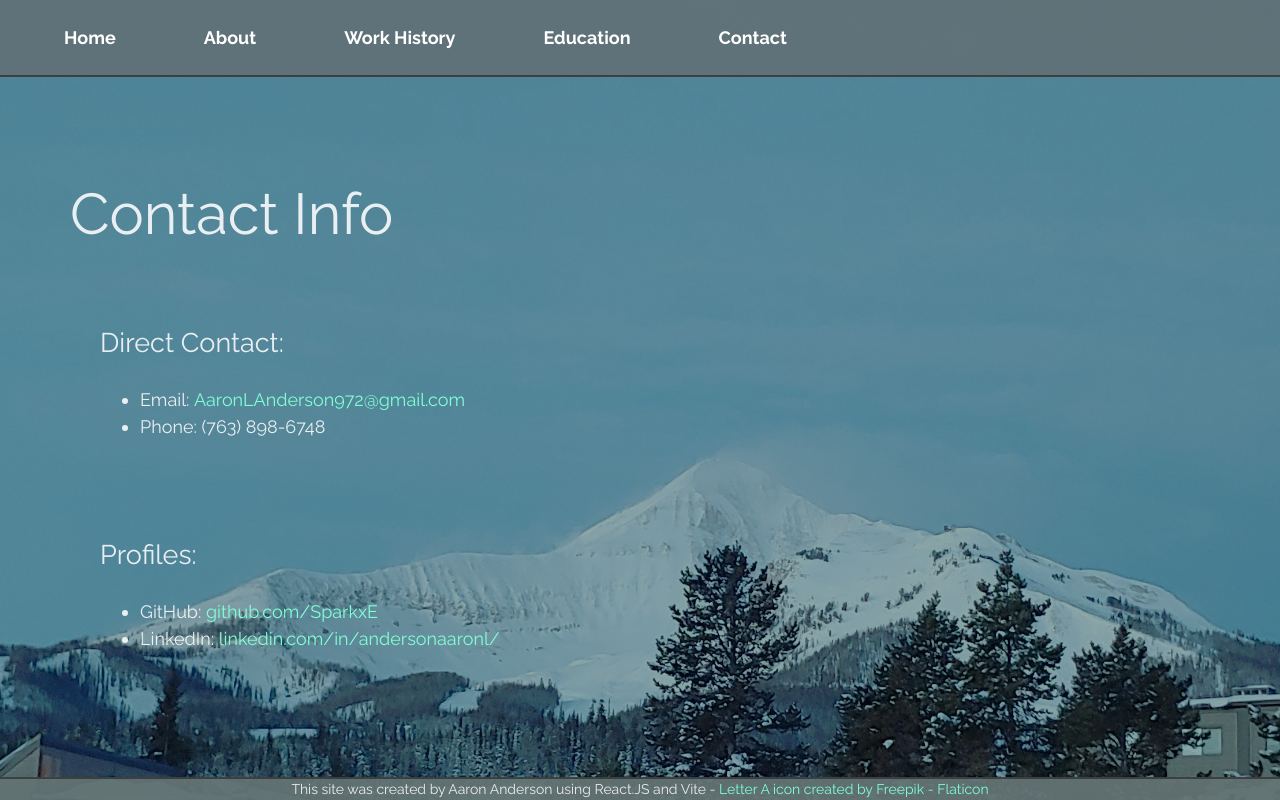
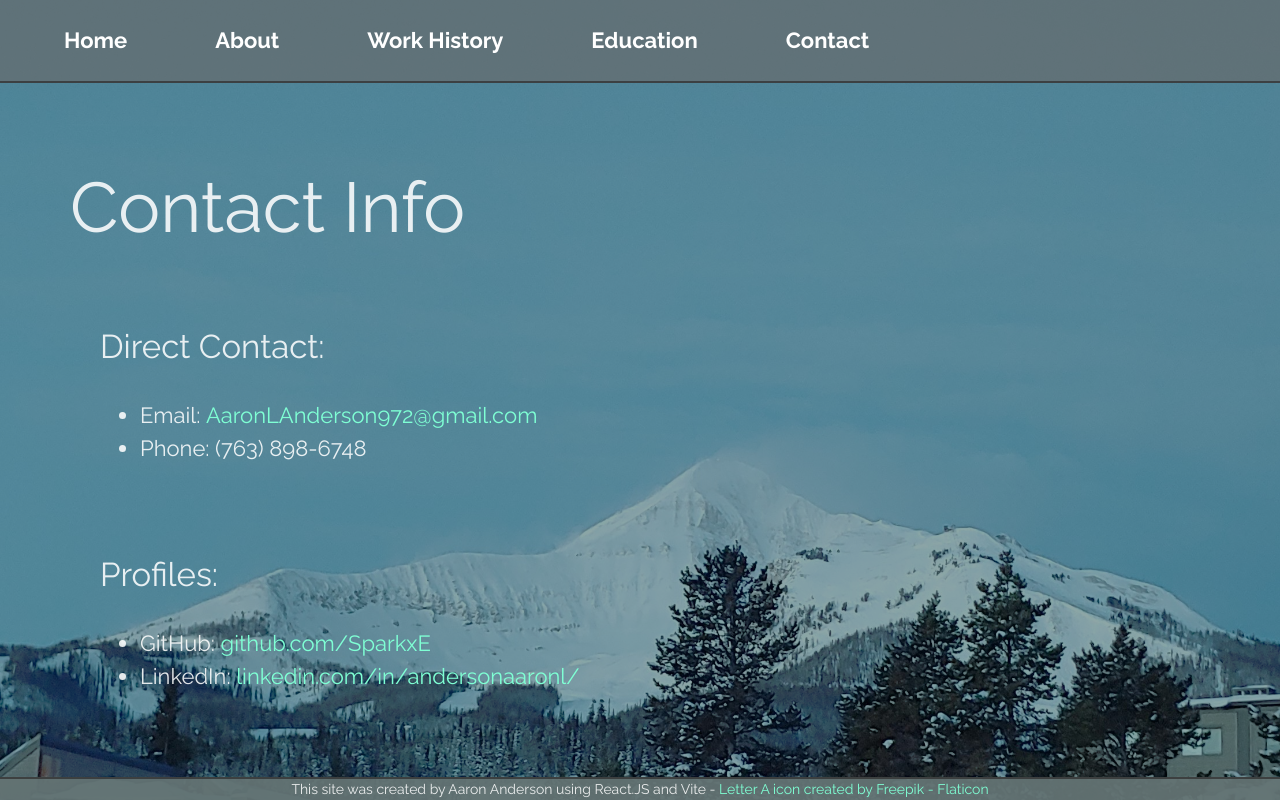
Before and after one commit to SparkxE/ResumeSite, a React (Vite) app: page /contact in a window 1280 px wide. Built offline with nearby package versions, Linux system fonts and the light colour scheme.

Commit message:
Fixed white flashing when clicking NavBar options; added background coloring to index.html to limit similar flashing on page refresh; removed improper tags from Contact.jsx; NavBar.jsx subject to removal due to the fix for the white flashing on NavBar option selection.

```diff
--- a/index.html
+++ b/index.html
@@ -1,5 +1,5 @@
 <!DOCTYPE html>
-<html lang="en">
+<html lang="en" style="background: rgba(82, 132, 152);">
   <head>
     <meta charset="UTF-8" />
     <link rel="icon" href="./src/assets/ALogo.png" style="background-color: white;"/>
--- a/src/App.css
+++ b/src/App.css
@@ -1,7 +1,7 @@
 body {
   font-family: 'Raleway', sans-serif;
-  font-size: 18px;
-  background: url('./assets/mainBackground.jpg'), rgba(47, 79, 79, .5);
+  font-size: 22px;
+  background: url('./assets/mainBackground.jpg'), rgba(47, 79, 79, 0.5);
   background-blend-mode: darken;
   background-size: cover;
 }
@@ -84,19 +84,19 @@ footer {
 }
 
 footer a,
-div p li a {
+#page-body div li a {
   color: aquamarine
 }
 
 footer a:hover,
 footer a:hover:visited,
-div p a:hover,
-div p a:hover:visited {
+#page-body div a:hover,
+#page-body div a:hover:visited {
   color: plum
 }
 
 footer a:visited,
-div a:visited {
+#page-body div a:visited {
   color: coral
 }
 
--- a/src/App.jsx
+++ b/src/App.jsx
@@ -1,5 +1,4 @@
-import { useState } from 'react'
-import { BrowserRouter, Routes, Route } from 'react-router';
+import { BrowserRouter, Routes, Route, Link } from 'react-router';
 import './App.css';
 import Home from './pages/Home';
 import About from './pages/About';
@@ -15,7 +14,25 @@ function App() {
     <BrowserRouter>
       <div className='App'>
         <div id='NavbarItem'>
-          <NavBar />
+          <nav>
+            <ul>
+                <li>
+                    <Link to="/">Home</Link>
+                </li>
+                <li>
+                    <Link to="/about">About</Link>
+                </li>
+                <li>
+                    <Link to="/history">Work History</Link>
+                </li>
+                <li>
+                    <Link to="/education">Education</Link>
+                </li>
+                <li>
+                    <Link to="/contact">Contact</Link>
+                </li>
+            </ul>
+        </nav>
         </div>
         <div id='page-body'>
           <Routes>
--- a/src/pages/Contact.jsx
+++ b/src/pages/Contact.jsx
@@ -5,22 +5,18 @@ function Contact() {
             <h1>Contact Info</h1>
             <div>
                 <div>
-                    <p>
                     <ul>
                         <h2>Direct Contact: </h2>
                         <li>Email: <a href="mailto:AaronLAnderson972@gmail.com" title="Contact Aaron Anderson via Email">AaronLAnderson972@gmail.com</a></li>
                         <li>Phone: (763) 898-6748</li>
                     </ul>
-                    </p>
                 </div>
                 <div>
-                    <p>
                     <ul>
                         <h2>Profiles: </h2>
                         <li>GitHub: <a href="https://www.github.com/SparkxE" title="Aaron Anderson's Projects on Github">github.com/SparkxE</a></li>
                         <li>LinkedIn: <a href="https://www.linkedin.com/in/andersonaaronl/" title="Aaron Anderson on LinkedIn">linkedin.com/in/andersonaaronl/</a></li>
                     </ul>
-                    </p>
                 </div>
             </div>
         </div>
```
